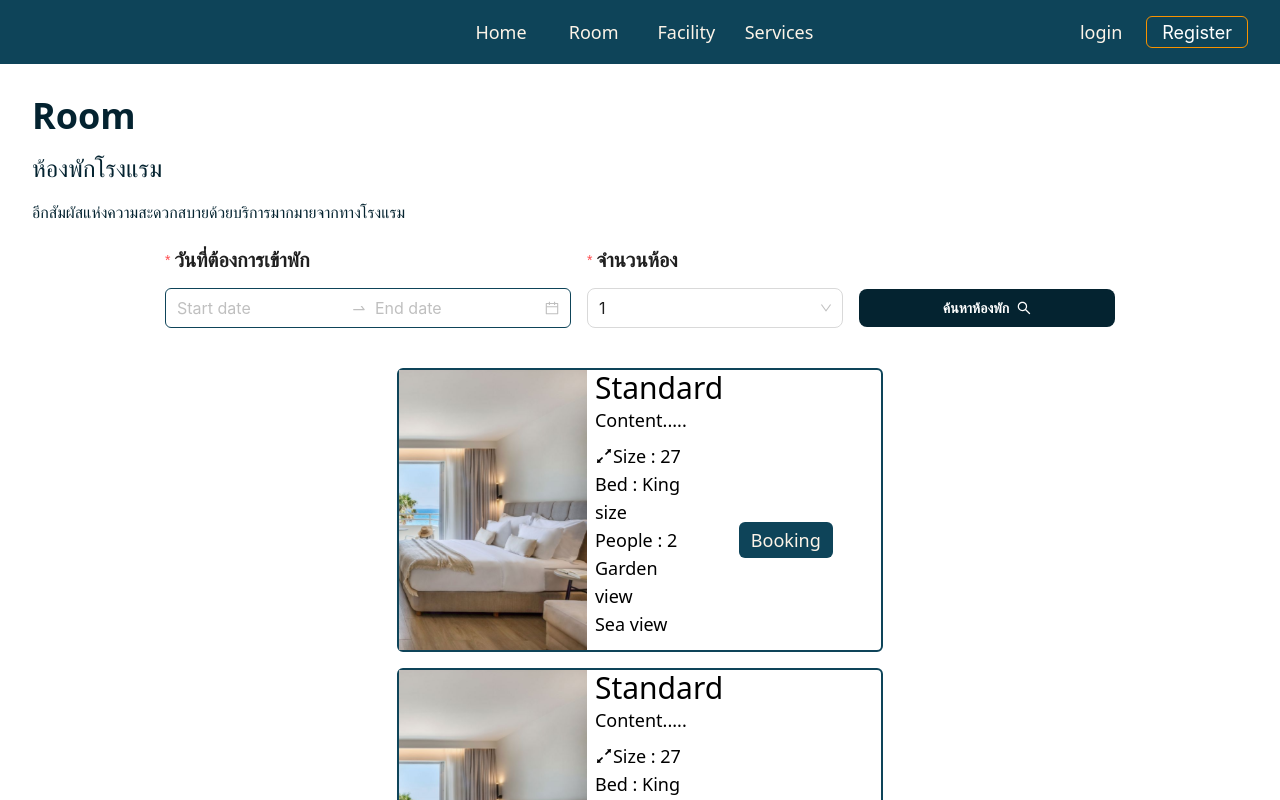
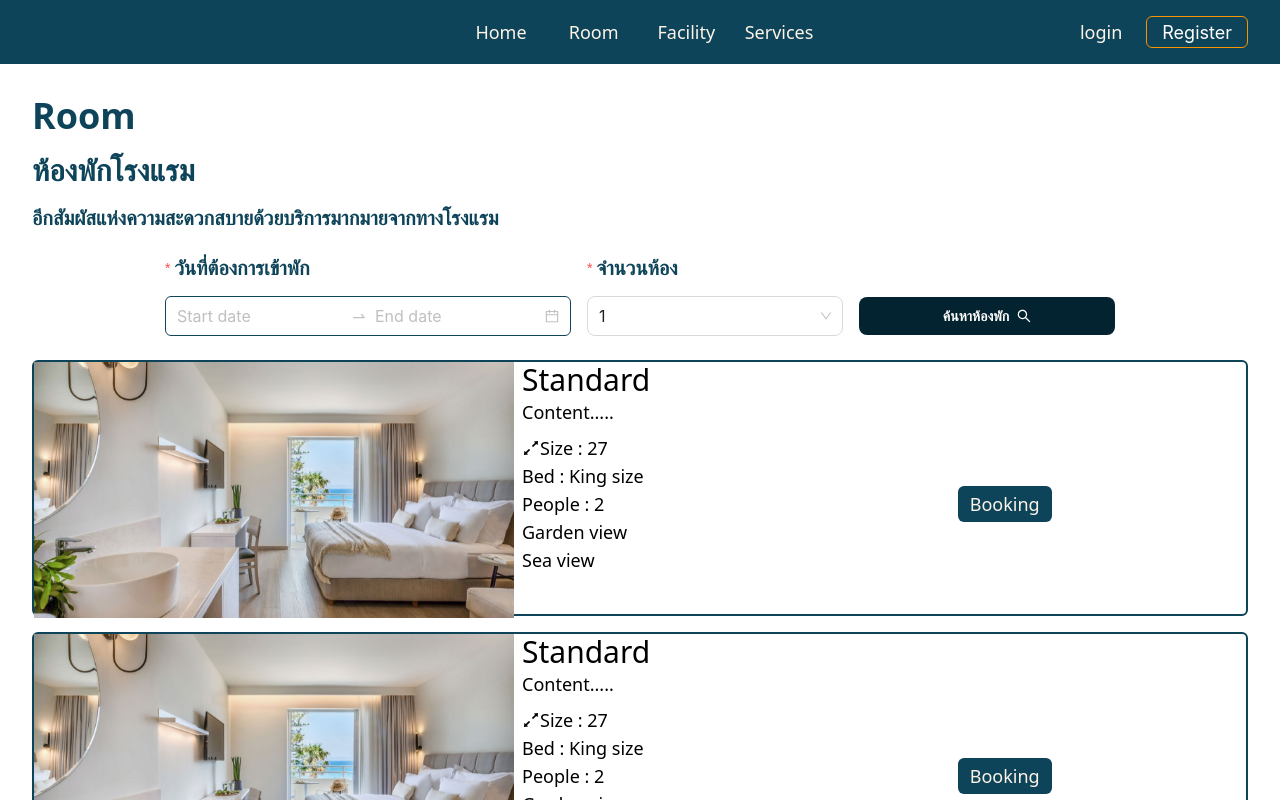
Before and after one commit to SSSBoOm/CPE241_PROJECT_FRONTEND, a React (Vite) app: page /room in a window 1280 px wide. Shown: the top 800 px of the page. Built offline with nearby package versions, Linux system fonts and the light colour scheme; no server answers.

Commit message:
fix: style room page

```diff
--- a/src/components/Card/Room.tsx
+++ b/src/components/Card/Room.tsx
@@ -3,9 +3,9 @@ import { ExpandAltOutlined } from '@ant-design/icons'
 const Room = () => {
   return (
     <>
-      <div className=" h-70  container mx-auto my-4 grid w-2/5  grid-cols-5 gap-x-2 rounded-md border-2 border-primary-blue-600">
-        <div className="col-span-2 ">
-          <img className=" h-full object-cover object-right" src="StandardSuiteRoom.svg" alt="" />
+      <div className="container mx-auto grid h-[16rem] grid-cols-5 gap-x-2 rounded-md border-2 border-primary-blue-600">
+        <div className="col-span-2">
+          <img className="h-[16rem] w-full object-cover" src="StandardSuiteRoom.svg" alt="" />
         </div>
         <div className="col-span-3">
           <p className=" text-3xl">Standard</p>
--- a/src/pages/Room/RoomPage.tsx
+++ b/src/pages/Room/RoomPage.tsx
@@ -39,10 +39,10 @@ const RoomPage = () => {
   return (
     <Fragment>
       <div className="container mx-auto px-8 py-4">
-        <div className="space-y-4 py-4">
-          <h1 className="text-4xl font-bold text-primary-blue-700">Room</h1>
-          <p className="text-2xl text-primary-blue-700">ห้องพักโรงแรม</p>
-          <p className="text-base  text-primary-blue-700">อีกสัมผัสแห่งความสะดวกสบายด้วยบริการมากมายจากทางโรงแรม</p>
+        <div className="space-y-4 py-4 font-bold text-primary-blue-600">
+          <h1 className="text-4xl">Room</h1>
+          <p className="text-3xl">ห้องพักโรงแรม</p>
+          <p className="text-xl">อีกสัมผัสแห่งความสะดวกสบายด้วยบริการมากมายจากทางโรงแรม</p>
         </div>
         <Form
           layout="vertical"
@@ -58,7 +58,7 @@ const RoomPage = () => {
             <Form.Item
               name="dates"
               className="min-w-[16rem]"
-              label={<p className="text-xl font-bold">วันที่ต้องการเข้าพัก</p>}
+              label={<p className="text-xl font-bold text-primary-blue-600">วันที่ต้องการเข้าพัก</p>}
               rules={[
                 {
                   required: true,
@@ -101,7 +101,7 @@ const RoomPage = () => {
                   message: 'โปรดระบุจำนวนห้องที่ต้องการ'
                 }
               ]}
-              label={<p className="text-xl font-bold">จำนวนห้อง</p>}
+              label={<p className="text-xl font-bold text-primary-blue-600">จำนวนห้อง</p>}
             >
               <Select
                 className="w-full"
@@ -125,9 +125,11 @@ const RoomPage = () => {
             </Form.Item>
           </div>
         </Form>
-        <Room />
-        <Room />
-        <Room />
+        <div className="flex flex-col space-y-4">
+          <Room />
+          <Room />
+          <Room />
+        </div>
       </div>
     </Fragment>
   )
```
